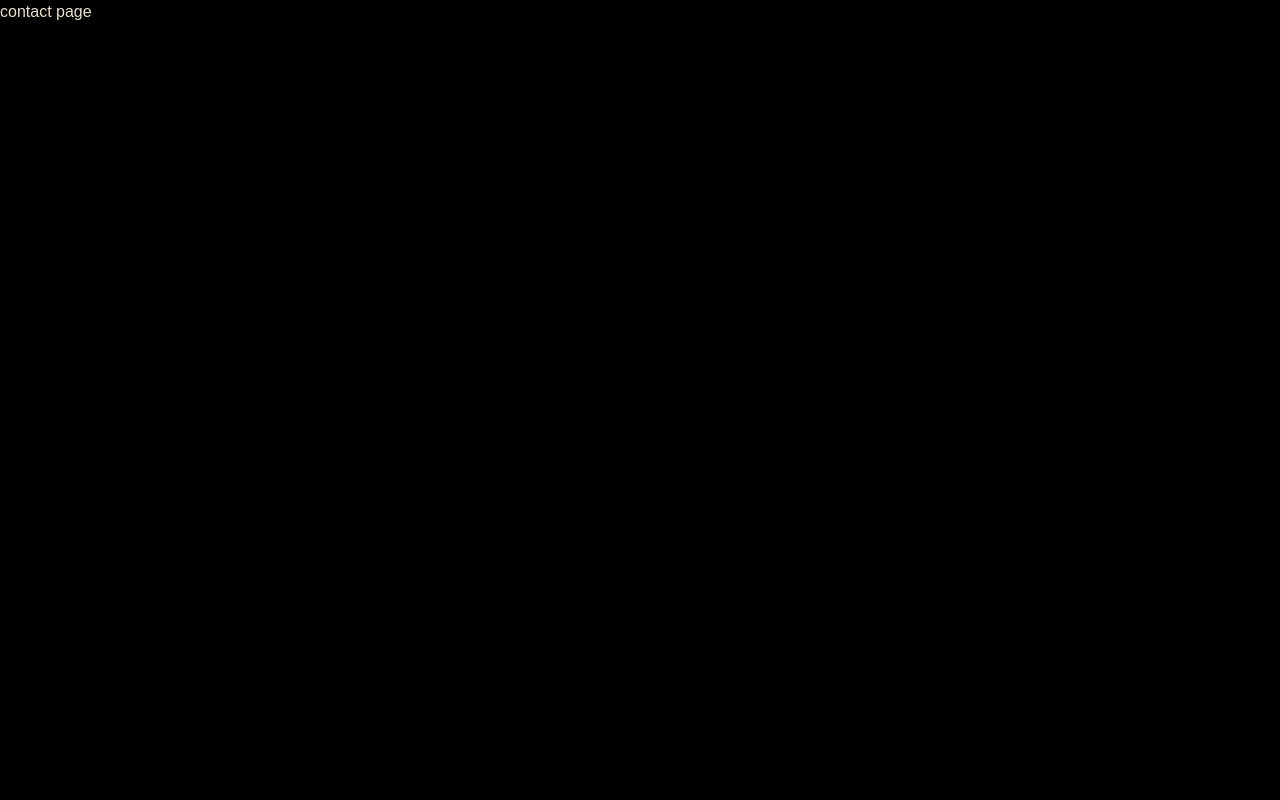
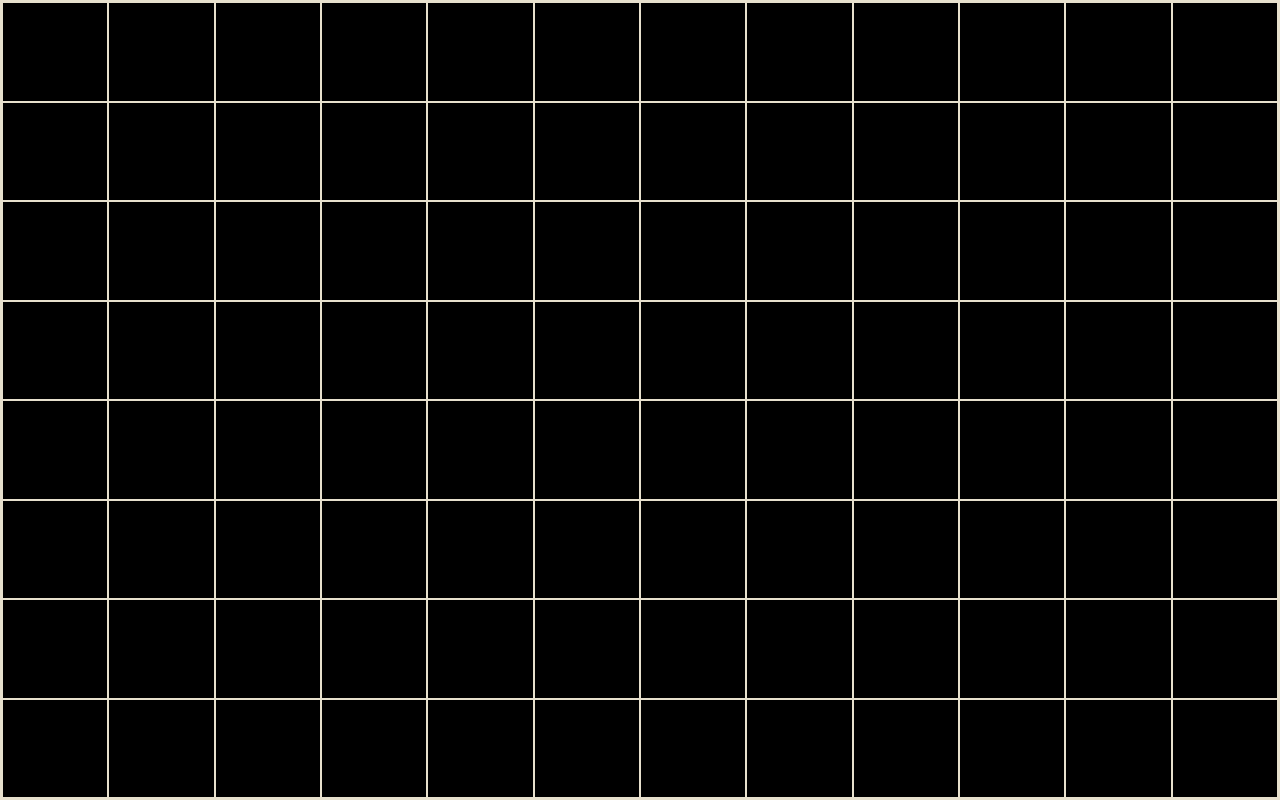
Before and after one commit to MikeNewXYZ/portfolio, a React (Vite) app: page /contact in a window 1280 px wide. Built offline with nearby package versions, Linux system fonts and the light colour scheme.

Commit message:
add tile background

```diff
--- /dev/null
+++ b/src/components/backgrounds/ContactBackground/ContactBackground.jsx
@@ -0,0 +1,106 @@
+import { useEffect, useRef, useState } from "react";
+import styles from "./styles.module.css";
+
+const TILE_SIZE = 100;
+const MOUSE_COLLIDER_SIZE = 100;
+
+export default function ContactBackground() {
+	const wrapperRef = useRef();
+	const [tilePos, setTilePos] = useState([]);
+	const [tilesCollided, setTilesCollided] = useState([]);
+
+	useEffect(() => {
+		calcTiles();
+	}, []);
+
+	useEffect(() => {
+		window.addEventListener("resize", calcTiles);
+		window.addEventListener("mousemove", mouseCollision);
+
+		return () => {
+			window.removeEventListener("resize", calcTiles);
+			window.removeEventListener("mousemove", mouseCollision);
+		};
+		// eslint-disable-next-line react-hooks/exhaustive-deps
+	}, [tilePos]);
+
+	const mouseCollision = (e) => {
+		const { x, y } = e;
+		const rect = {
+			left: x - MOUSE_COLLIDER_SIZE,
+			top: y - MOUSE_COLLIDER_SIZE,
+			right: x + MOUSE_COLLIDER_SIZE,
+			bottom: y + MOUSE_COLLIDER_SIZE,
+		};
+
+		let tilesCollided = [];
+
+		for (let row = 0; row < tilePos.length; row++) {
+			for (let col = 0; col < tilePos[row].length; col++) {
+				const tile = tilePos[row][col];
+				if (
+					rect.right >= tile.left &&
+					rect.left <= tile.right &&
+					rect.bottom >= tile.top &&
+					rect.top <= tile.bottom
+				) {
+					tilesCollided.push(`${row}-${col}`);
+				}
+			}
+		}
+
+		setTilesCollided(tilesCollided);
+	};
+
+	const calcTiles = () => {
+		const wrapperEl = wrapperRef.current;
+
+		// Calc the amount of columns and rows of tiles needed
+		// to fill the wrapper element.
+		const cols = Math.floor(wrapperEl.clientWidth / TILE_SIZE);
+		const rows = Math.floor(wrapperEl.clientHeight / TILE_SIZE);
+
+		// Set css variables for columns and rows for the
+		// wrappers css grid template rows and columns.
+		wrapperEl.style.setProperty("--cols", cols);
+		wrapperEl.style.setProperty("--rows", rows);
+
+		// Create a 2D vector containing the positions of all tiles.
+		const tilesPos = [];
+
+		for (let row = 0; row < rows; row++) {
+			const currentRow = [];
+			for (let col = 0; col < cols; col++) {
+				currentRow.push({
+					left: col * TILE_SIZE,
+					top: row * TILE_SIZE,
+					right: (col + 1) * TILE_SIZE,
+					bottom: (row + 1) * TILE_SIZE,
+				});
+			}
+			tilesPos.push(currentRow);
+		}
+
+		setTilePos(tilesPos);
+	};
+
+	return (
+		<div ref={wrapperRef} className={`${styles["wrapper"]} h-dvh w-full bg-primary p-[2px]`}>
+			{tilePos.map((row, rowIndex) =>
+				row.map((col, colIndex) => {
+					const collided = tilesCollided.includes(`${rowIndex}-${colIndex}`);
+
+					return (
+						<div key={`${rowIndex}-${colIndex}`} className="h-full w-full select-none p-[1px]">
+							<div
+								className={`flex h-full w-full items-center justify-center bg-secondary transition-transform duration-1000 ${collided && "scale-75"}`}
+							>
+								{/* {`${rowIndex}-${colIndex}`} */}
+							</div>
+						</div>
+					);
+				}),
+			)}
+		</div>
+	);
+}
--- /dev/null
+++ b/src/components/backgrounds/ContactBackground/styles.module.css
@@ -0,0 +1,5 @@
+.wrapper {
+	display: grid;
+	grid-template-columns: repeat(var(--cols), 1fr);
+	grid-template-rows: repeat(var(--rows), 1fr);
+}
--- /dev/null
+++ b/src/pages/ContactPage/ContactPage.jsx
@@ -0,0 +1,9 @@
+import ContactBackground from "@/components/backgrounds/ContactBackground/ContactBackground";
+
+export default function ContactPage() {
+	return (
+		<>
+			<ContactBackground />
+		</>
+	);
+}
--- a/src/pages/PageRouter.jsx
+++ b/src/pages/PageRouter.jsx
@@ -1,6 +1,7 @@
 import { RouterProvider, createBrowserRouter } from "react-router-dom";
 import RootContainer from "./RootContainer";
 import HomePage from "@pages/HomePage/HomePage";
+import ContactPage from "@pages/ContactPage/ContactPage";
 
 const router = createBrowserRouter([
 	{
@@ -12,7 +13,7 @@ const router = createBrowserRouter([
 			},
 			{
 				path: "/contact",
-				element: <h1>contact page</h1>,
+				element: <ContactPage />,
 			},
 			{
 				path: "/resume",
--- a/src/pages/RootContainer.jsx
+++ b/src/pages/RootContainer.jsx
@@ -13,7 +13,7 @@ export default function RootContainer() {
 	const location = useLocation();
 
 	return (
-		<AnimatePresence mode="wait">
+		<AnimatePresence mode="wait" initial={false}>
 			<motion.div
 				key={location.key}
 				initial={{ opacity: 0 }}
```
